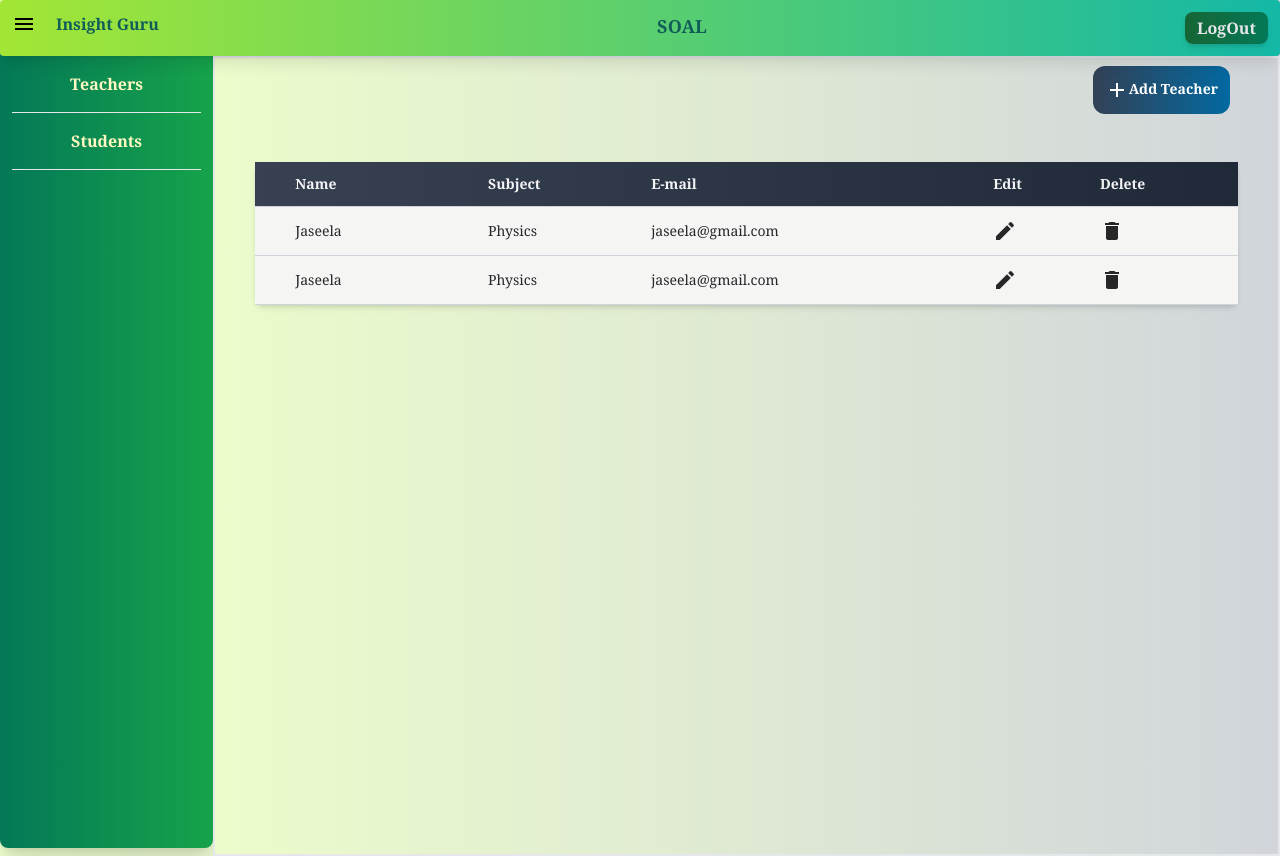
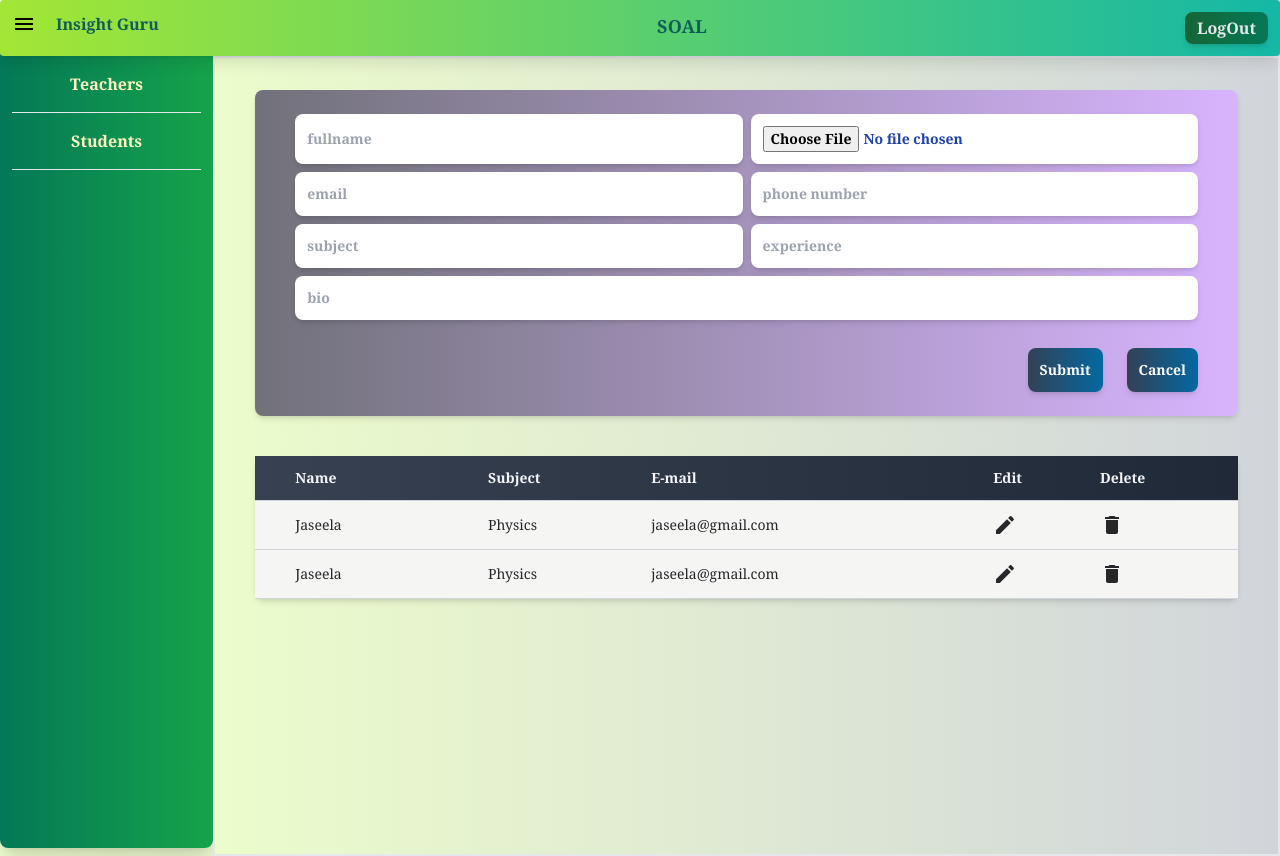
Before and after one commit to Jaseela99/capstoneworks, a React (Create React App) app in the folder frontend/: page /admin in a window 1280 px wide. Both pictures are taken after a click on the button "Add Teacher". Built offline with nearby package versions, Linux system fonts and the light colour scheme.

Commit message:
added teacher add component

```diff
--- a/frontend/src/components/Admin/Teacher.js
+++ b/frontend/src/components/Admin/Teacher.js
@@ -1,19 +1,110 @@
-import React from "react";
-import EditIcon from '@mui/icons-material/Edit';
-import DeleteIcon from '@mui/icons-material/Delete';
-import AddIcon from '@mui/icons-material/Add';
+import React, { useEffect } from "react";
+import EditIcon from "@mui/icons-material/Edit";
+import DeleteIcon from "@mui/icons-material/Delete";
+import AddIcon from "@mui/icons-material/Add";
+import adminService from "../services/AdminService";
+const Teacher = () => {
 
-const Teacher = () => {
+  const [isAddTeacherOpen, setAddTeacherOpen] = React.useState(false);
+  const clickAddTeacher = () => {
+    setAddTeacherOpen(!isAddTeacherOpen);
+  };
+  const cancelSubmit = () => {
+    setAddTeacherOpen(!isAddTeacherOpen);
+  };
+  const handleSubmit = (e) => {
+    e.preventDefault();
+  };
+
   return (
     <div className="flex flex-col mx-10">
-      <div className="flow-root">
-      <button className="float-right bg-gradient-to-r from-slate-700 to-sky-700 hover:from-zinc-800 hover:to-gray-500 p-3 m-2 text-sm text-white font-serif font-bold justify-between rounded-xl">
-      <AddIcon/>
-      Add Teacher</button>
-      </div>
+      {isAddTeacherOpen ? (
+        <div className="flex mt-8 ">
+          <form
+            onSubmit={handleSubmit}
+            className=" flex w-full flex-col font-serif font-bold text-blue-800 text-sm h-1/3 shadow-md rounded-lg  bg-gradient-to-r from-zinc-500 to-purple-300"
+          >
+            <div className="flex justify-between mt-5  ">
+              <input
+                className="p-3 ml-10 mr-1 mb-1 mt-1 w-1/2 rounded-lg shadow-md outline-none"
+                type="text"
+                name="name"
+                placeholder="fullname"
+              />
+
+              <input
+                className="p-3 ml-1 mr-10 mb-1 mt-1 w-1/2 bg-white rounded-lg shadow-md outline-none"
+                type="file"
+                name="profile"
+              />
+            </div>
+
+            <div className="flex">
+              <input
+                className=" p-3 mr-1 ml-10 mb-1 mt-1 w-1/2 rounded-lg shadow-md outline-none "
+                type="text"
+                name="email"
+                placeholder="email"
+              />
+              <input
+                className="p-3  ml-1 mr-10 mb-1 mt-1 w-1/2 rounded-lg shadow-md outline-none "
+                type="text"
+                name="phone number"
+                placeholder="phone number"
+              />
+            </div>
+
+            <div className="flex">
+              <input
+                className=" p-3 w-1/2 mr-1 ml-10 mb-1 mt-1 rounded-lg shadow-md outline-none"
+                type="text"
+                name="subject"
+                placeholder="subject"
+              />
+              <input
+                className=" p-3 w-1/2 mr-10 ml-1 mb-1 mt-1 rounded-lg shadow-md outline-none"
+                type="text"
+                name="experience"
+                placeholder="experience"
+              />
+            </div>
+            <input
+              className="flex justify-center mx-10 mb-1 mt-1 p-3  rounded-lg shadow-md outline-none "
+              type="text"
+              name="bio"
+              placeholder="bio"
+            />
+
+            <div className="flex justify-end mx-7 mb-3 mt-3 text-white">
+              <button
+                type="submit"
+                className="bg-gradient-to-r from-slate-700 to-sky-700 hover:from-zinc-800 hover:to-gray-500  p-3 m-3 rounded-lg shadow-md"
+              >
+                Submit
+              </button>
+              <button
+                onClick={cancelSubmit}
+                className="bg-gradient-to-r from-slate-700 to-sky-700 hover:from-zinc-800 hover:to-gray-500 p-3 m-3 rounded-lg shadow-md"
+              >
+                Cancel
+              </button>
+            </div>
+          </form>
+        </div>
+      ) : (
+        <div className="flow-root">
+          <button
+            onClick={clickAddTeacher}
+            className="float-right bg-gradient-to-r from-slate-700 to-sky-700 hover:from-zinc-800 hover:to-gray-500 p-3 m-2 text-sm text-white font-serif font-bold justify-between rounded-xl"
+          >
+            <AddIcon />
+            Add Teacher
+          </button>
+        </div>
+      )}
       <table className="items-center w-full rounded-lg shadow-md mt-10 px-3 my-3  ">
         <thead className="bg-gradient-to-r from-gray-700 to-gray-800 text-gray-100">
-          <tr >
+          <tr>
             <th className="px-2 border-b border-solid border-gray-300 py-3 text-sm font-serif font-bold text-left pl-10">
               Name
             </th>
@@ -33,7 +124,7 @@ const Teacher = () => {
         </thead>
         <tbody className="bg-stone-100 text-zinc-800">
           <tr>
-            <th className="px-2 border-b border-solid border-gray-300 py-3 text-sm font-serif font-light text-left pl-10" >
+            <th className="px-2 border-b border-solid border-gray-300 py-3 text-sm font-serif font-light text-left pl-10">
               Jaseela
             </th>
             <th className="px-2 border-b border-solid border-gray-300 py-3 text-sm font-serif font-light text-left">
@@ -50,7 +141,7 @@ const Teacher = () => {
             </th>
           </tr>
           <tr>
-            <th className="px-2 border-b border-solid border-gray-300 py-3 text-sm font-serif font-light text-left pl-10" >
+            <th className="px-2 border-b border-solid border-gray-300 py-3 text-sm font-serif font-light text-left pl-10">
               Jaseela
             </th>
             <th className="px-2 border-b border-solid border-gray-300 py-3 text-sm font-serif font-light text-left">
```
